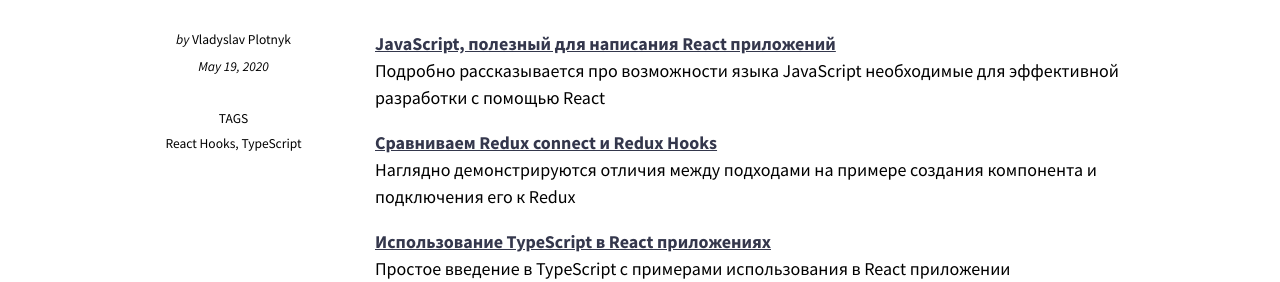
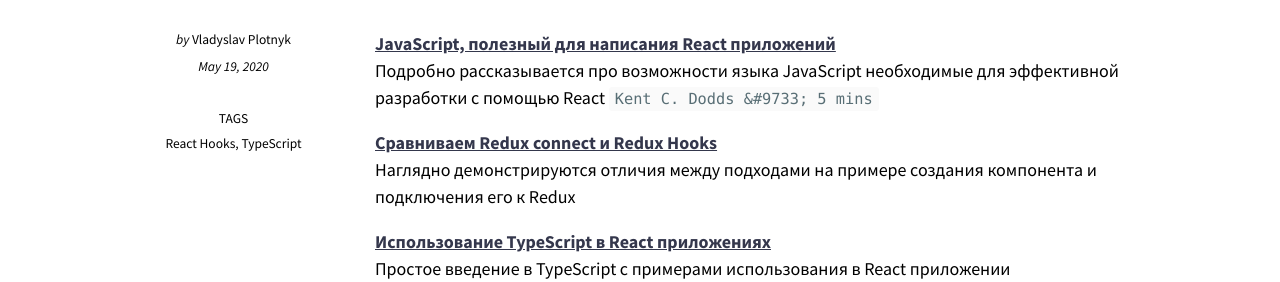
Before and after one commit to react-digest/react-digest.github.io, a Jekyll site: the page built from _posts/2020-05-19-digest1.md, in a window 1280 px wide. Shown: the part 1024-1306 px from the top of the page. Built offline with Jekyll 4.4.1, drawn with Linux system fonts in a browser that asks for light colours; nearby versions of some CDN libraries.

Commit message:
added meta info

```diff
--- a/_posts/2020-05-19-digest1.md
+++ b/_posts/2020-05-19-digest1.md
@@ -11,6 +11,7 @@
 
 [JavaScript, полезный для написания React приложений](https://kentcdodds.com/blog/javascript-to-know-for-react)
 : Подробно рассказывается про возможности языка JavaScript необходимые для эффективной разработки с помощью React
+`Kent C. Dodds &#9733; 5 mins`
 
 [Сравниваем Redux connect и Redux Hooks](https://itnext.io/how-existing-redux-patterns-compare-to-the-new-redux-hooks-b56134c650d2?gi=150c83cf5819)
 : Наглядно демонстрируются отличия между подходами на примере создания компонента и подключения его к Redux
```
